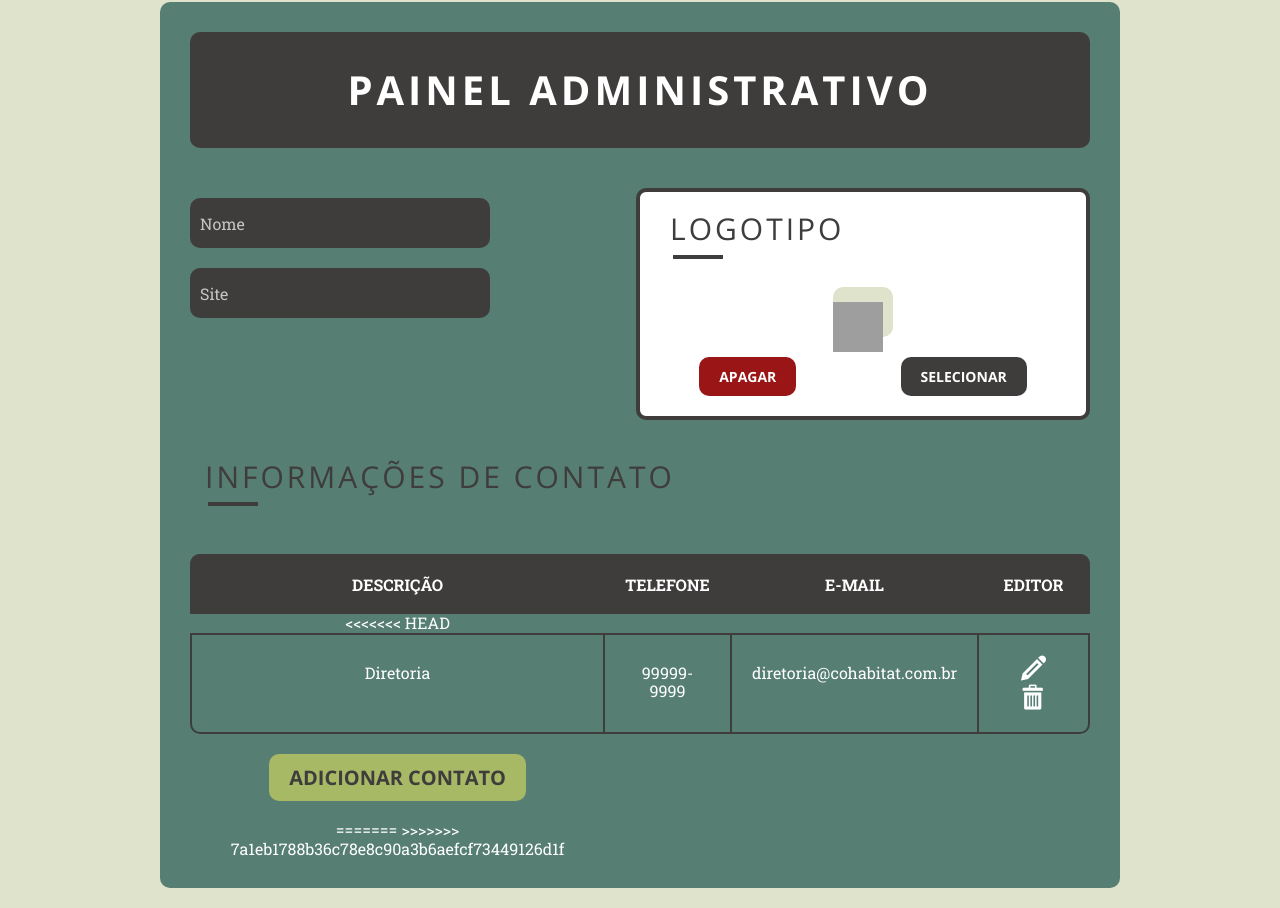
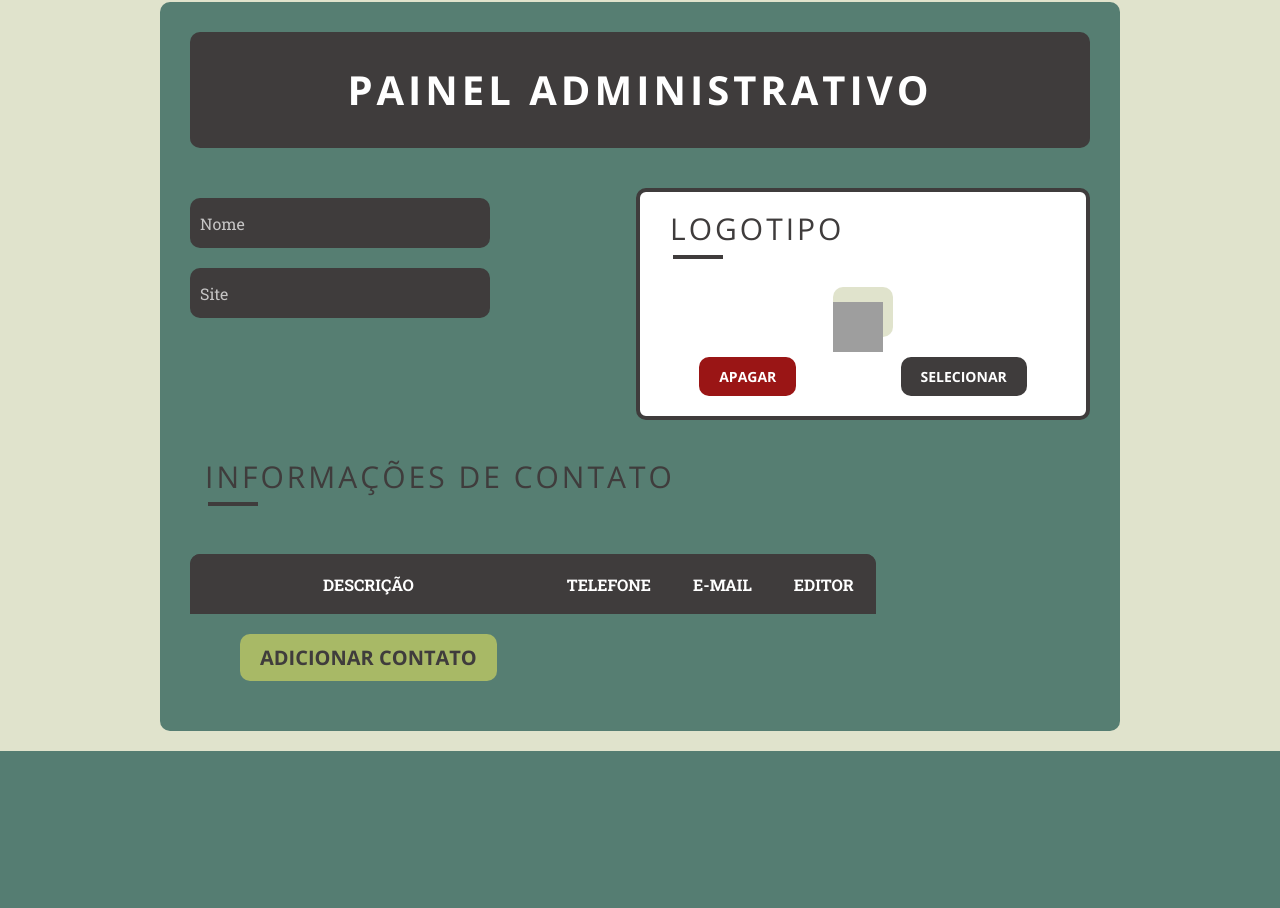
Before and after one commit to cohabitat-coworking/coapp_system, a Django app: page /admin/config in a window 1280 px wide. Shown: the part 113-1021 px from the top of the page. After the commit the page ends 864 px from the top, so only its background shows below. Run offline with Django 3.2, Linux system fonts and the light colour scheme; data that the repository does not hold is empty; some web fonts are replaced; grey boxes are pictures that could not be loaded.

Commit message:
fix conflict with config.html

```diff
--- a/admin_cohabitat/templates/config.html
+++ b/admin_cohabitat/templates/config.html
@@ -74,19 +74,7 @@
                     <div class="cell top">E-mail</div>
                     <div class="cell top">Editor</div>
                 </div>
-<<<<<<< HEAD
 
-                <div class="row td-cadastro">
-                    <div class="cell bottom">Diretoria</div>
-                    <div class="cell bottom">99999-9999</div>
-                    <div class="cell bottom">diretoria@cohabitat.com.br</div>
-                     <div class="cell bottom">
-                                <a href=""><span>&#xe905;</span></a>
-                                <a href=""><span>&#xe9ac;</span></a>
-                     </div>
-                </div>
-                 <button class="btn-small btn-table" id="myBtn">Adicionar Contato</button>
-=======
                 {% for contact in contact_infos %}
                     <div class="row td-cadastro">
                         <div class="cell bottom">{{ contact.name }}</div>
@@ -98,8 +86,10 @@
                         </div>
                     </div>
                 {% endfor %}
+             <button class="btn-small btn-table" id="myBtn">Adicionar Contato</button>
 
->>>>>>> 7a1eb1788b36c78e8c90a3b6aefcf73449126d1f
+
+
             </div>
 
         </div>
```
